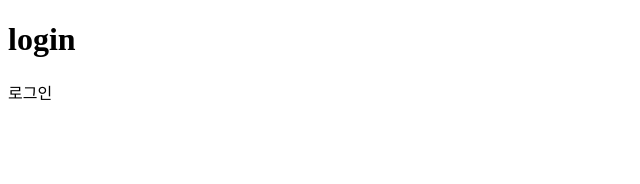
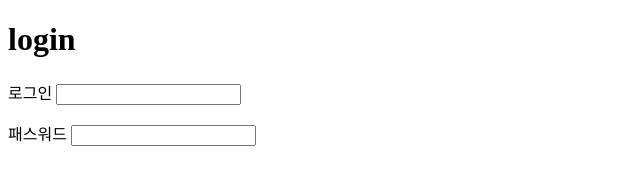
Before and after one commit to leseraphina/06_21_git_sample03, a plain HTML site: page login/login.html in a window 1280 px wide. Shown: the whole page, without its empty margins (0-640 px from the left). Drawn offline with Linux system fonts and the light colour scheme.

Commit message:
폼컨트롤 시작

```diff
--- a/login/login.html
+++ b/login/login.html
@@ -8,7 +8,12 @@
 <body>
   <h1>login</h1>
   <p>
-    로그인
+    <label> 로그인</label>
+    <input type="text">
+  </p>
+  <p>
+    <label> 패스워드</label>
+    <input type="password">
   </p>
 </body>
 </html>
```
